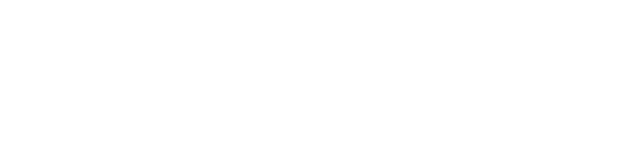
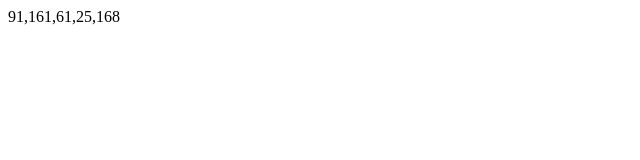
Before and after one commit to DavideAtzo/js-simon, a plain HTML site: page index.html in a window 1280 px wide. Shown: the whole page, without its empty margins (0-640 px from the left). Drawn offline with Linux system fonts and the light colour scheme.

Commit message:
stampa a schermo numeri

```diff
--- a/index.html
+++ b/index.html
@@ -7,7 +7,7 @@
     <title>Simon Says</title>
 </head>
 <body>
-
+    <div id="numeri">numeri</div>
     <script src="js/script.js"></script>
 </body>
 </html>
--- a/js/script.js
+++ b/js/script.js
@@ -12,4 +12,4 @@ function randomNumber() {
     return randomArray;
 }
 
-randomNumber()
+document.getElementById("numeri").innerHTML = randomNumber();
```
